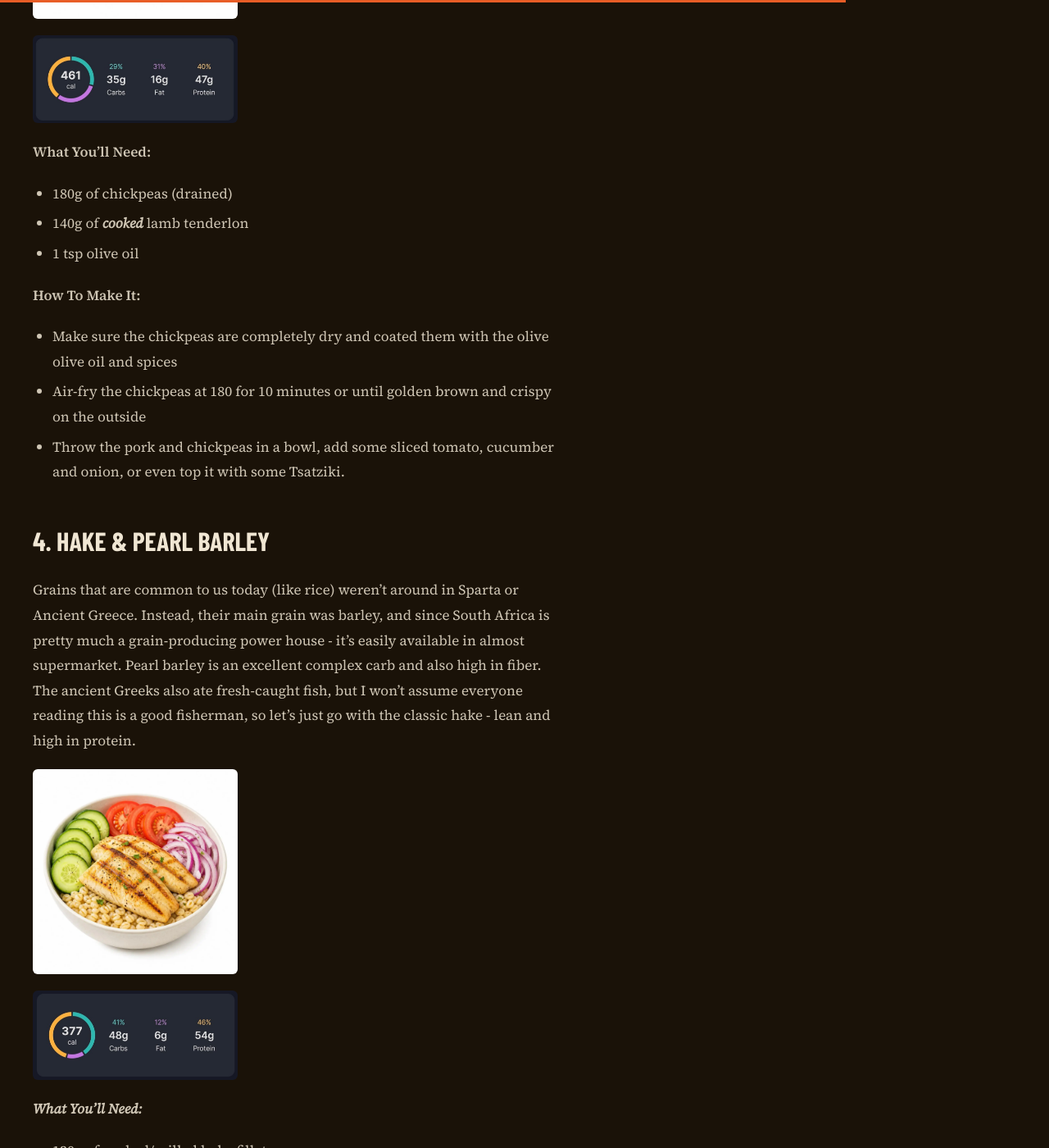
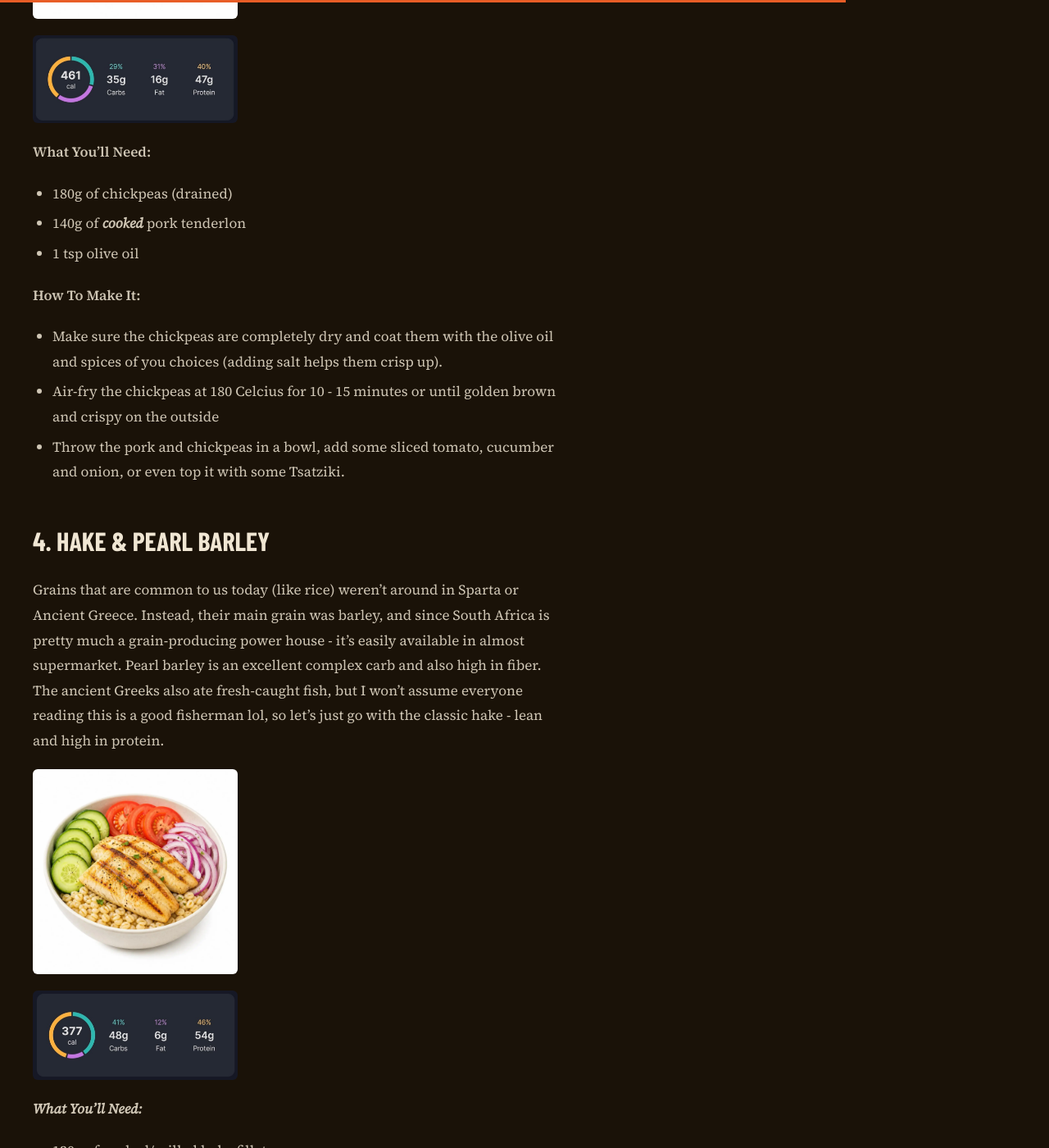
Before and after one commit to Viddy-8112/gymgeek, a Jekyll site: the page built from _posts/2026-08-18-eat-like-a-spartan.md, in a window 1280 px wide and 1400 px high, scrolled down 5294 px. Shown: the whole window at 82% size. Built offline with Jekyll 4.4.1, drawn with Linux system fonts in a browser that asks for light colours; some web fonts are replaced; comment, search, counter and statistics services are not loaded; some of the changed text lies outside the part shown.

Commit message:
Fixed typos - spartan article

```diff
--- a/_posts/2026-08-18-eat-like-a-spartan.md
+++ b/_posts/2026-08-18-eat-like-a-spartan.md
@@ -101,19 +101,19 @@ Pork tenderloin is bit harder to find, but I've seen them stocked in high-end Ch
 
 **What You'll Need:**
 - 180g of chickpeas (drained)
-- 140g of ***cooked*** lamb tenderlon
+- 140g of ***cooked*** pork tenderlon
 - 1 tsp olive oil
 
 **How To Make It:**
-- Make sure the chickpeas are completely dry and coated them with the olive olive oil and spices
-- Air-fry the chickpeas at 180 for 10 minutes or until golden brown and crispy on the outside
+- Make sure the chickpeas are completely dry and coat them with the olive oil and spices of you choices (adding salt helps them crisp up).
+- Air-fry the chickpeas at 180 Celcius for 10 - 15 minutes or until golden brown and crispy on the outside
 - Throw the pork and chickpeas in a bowl, add some sliced tomato, cucumber and onion, or even top it with some Tsatziki.
 
 
 ## 4. Hake & Pearl Barley
 
 Grains that are common to us today (like rice) weren't around in Sparta or Ancient Greece. Instead, their main grain was barley, and since South Africa is pretty much a grain-producing power house - it's easily available in almost supermarket. Pearl barley is an excellent complex carb and also high in fiber.<br>
-The ancient Greeks also ate fresh-caught fish, but I won't assume everyone reading this is a good fisherman, so let's just go with the classic hake - lean and high in protein.<br>
+The ancient Greeks also ate fresh-caught fish, but I won't assume everyone reading this is a good fisherman lol, so let's just go with the classic hake - lean and high in protein.<br>
 
 ![Hake-Barley](/assets/greek-meals/fish-and-barley.webp)
 ![Hake-Barley-Macros](/assets/greek-meals/fish-and-barley-macros.jpeg)
```
Also changed, not shown: other parts of _posts/2026-08-18-eat-like-a-spartan.md (+1 -1 lines).
